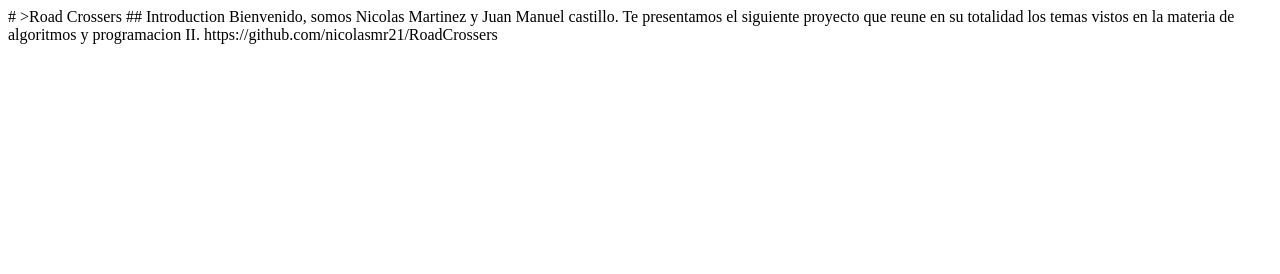
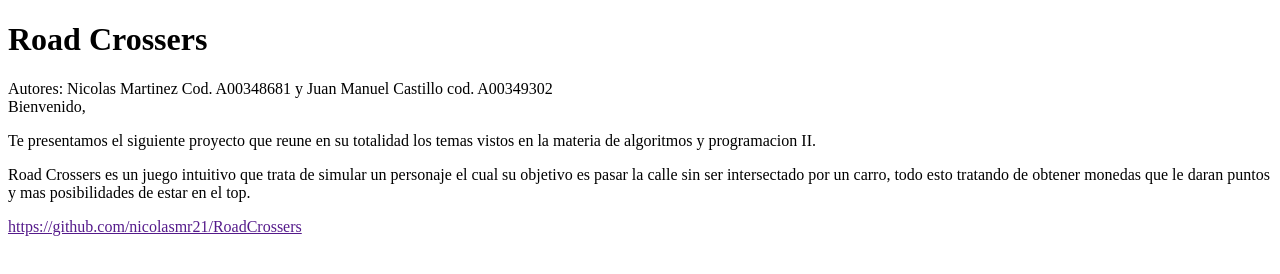
Before and after one commit to nicolasmr21/RoadCrossers, a plain HTML site: page readme.html in a window 1280 px wide. Drawn offline with Linux system fonts and the light colour scheme.

Commit message:
read update

```diff
--- a/readme.html
+++ b/readme.html
@@ -1,9 +1,40 @@
-# >Road Crossers
+<!DOCTYPE html>
+<html>
+<head>
+    <meta charset="utf-8" />
+    <meta http-equiv="X-UA-Compatible" content="IE=edge">
+    <title>Road Crossers </title>
+    <meta name="viewport" content="width=device-width, initial-scale=1">
+    <link rel="stylesheet" type="text/css" media="screen" href="main.css" />
+    <script src="main.js"></script>
+    <h1>  Road Crossers      </h1>
+</head>
 
-## Introduction
+<body>
 
-Bienvenido, somos Nicolas Martinez y Juan Manuel castillo.
+    <div>
+    <header>
+        <div>
+        Autores: Nicolas Martinez Cod. A00348681 y Juan Manuel Castillo cod. A00349302
+        </div>
+    </header>
+     <div>
+        Bienvenido,
+    </div>
+        <div>
+        <p> Te presentamos el siguiente proyecto que reune en su totalidad los temas vistos en la materia de
+        algoritmos y programacion II. </p>
+        </div>
 
-Te presentamos el siguiente proyecto que reune en su totalidad los temas vistos en la materia de algoritmos y programacion II.
+        <div>
+        <p> Road Crossers es un juego intuitivo que trata de simular un personaje el cual su objetivo es pasar
+        la calle sin ser intersectado por un carro, todo esto tratando de obtener monedas que le daran
+        puntos y mas posibilidades de estar en el top. </p>
+        </div>
 
-https://github.com/nicolasmr21/RoadCrossers
+        <div>
+        <a href=""> https://github.com/nicolasmr21/RoadCrossers </a>
+        </div>
+</div>
+</body>
+</html>
```
